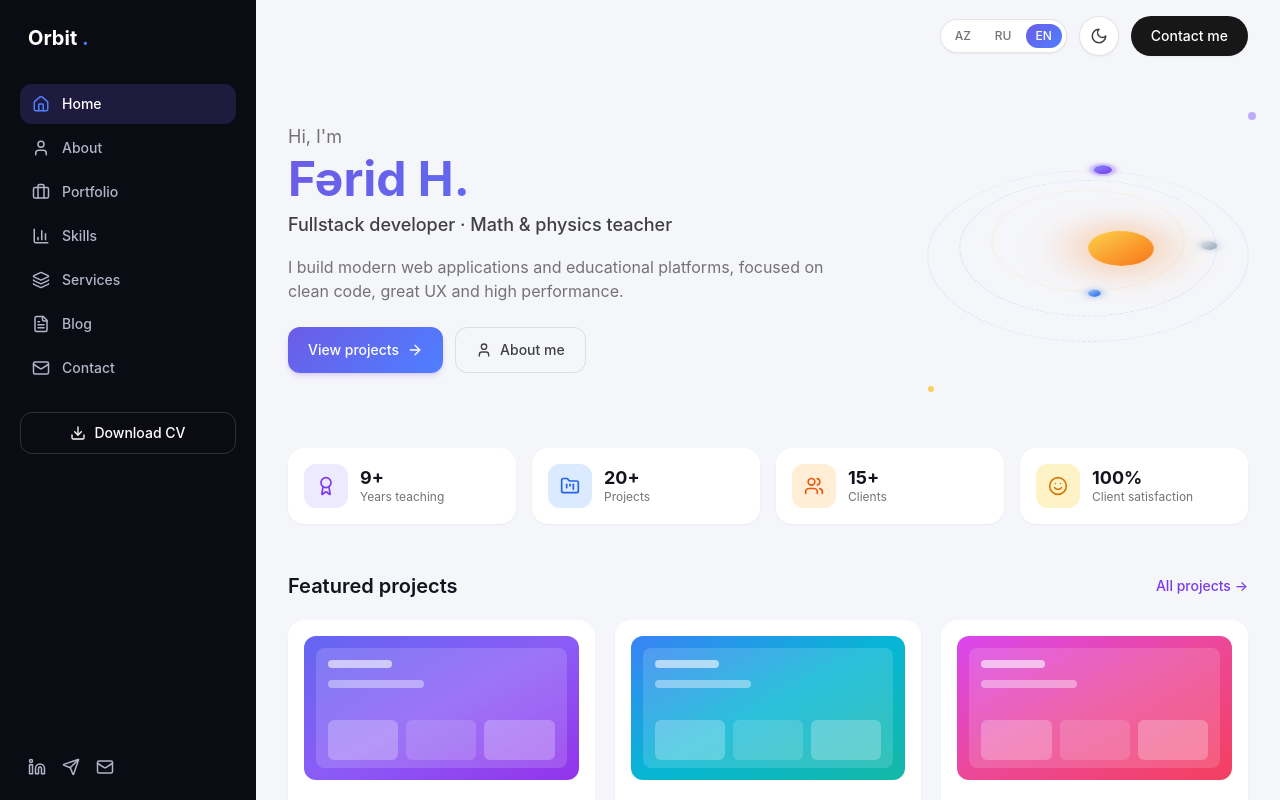
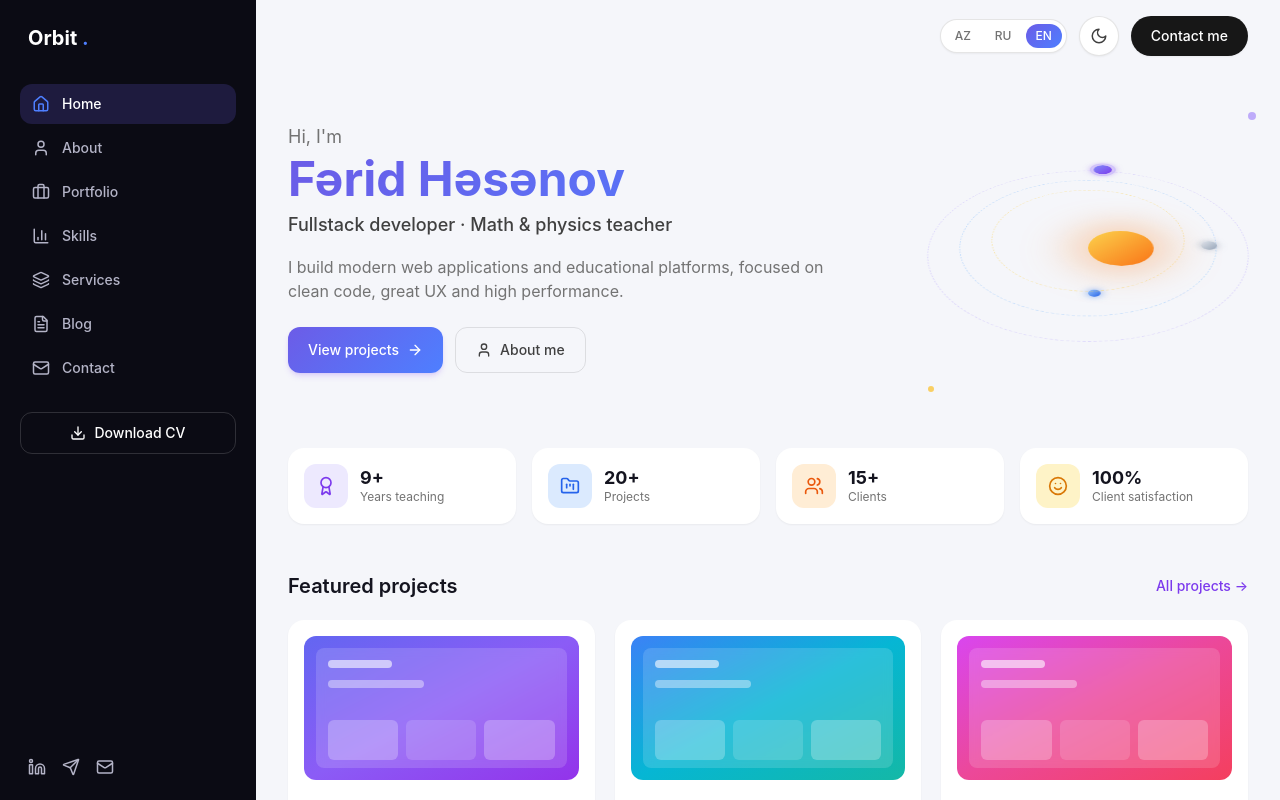
Before and after one commit to mywork2000001-ops/portfolio, a React (Vite) app: page / in a window 1280 px wide. Shown: the top 800 px of the page. Built offline with nearby package versions, Linux system fonts and the light colour scheme.

Commit message:
Update hero name in Hero component

```diff
--- a/src/components/Hero.tsx
+++ b/src/components/Hero.tsx
@@ -14,7 +14,7 @@ export default function Hero({ onViewProjects, onViewAbout }: HeroProps) {
     <section id="hero" className="flex scroll-mt-20 items-center justify-between gap-8 px-4 pb-10 pt-4 sm:px-8">
       <div className="max-w-xl">
         <p className="text-lg text-neutral-500 dark:text-neutral-400">{t.hero.greeting}</p>
-        <h1 className="gradient-text mt-1 text-4xl font-bold sm:text-5xl">Fərid H.</h1>
+        <h1 className="gradient-text mt-1 text-4xl font-bold sm:text-5xl">Fərid Həsənov</h1>
         <p className="mt-2 text-lg font-medium text-neutral-700 dark:text-neutral-300">
           {t.hero.role}
         </p>
```
